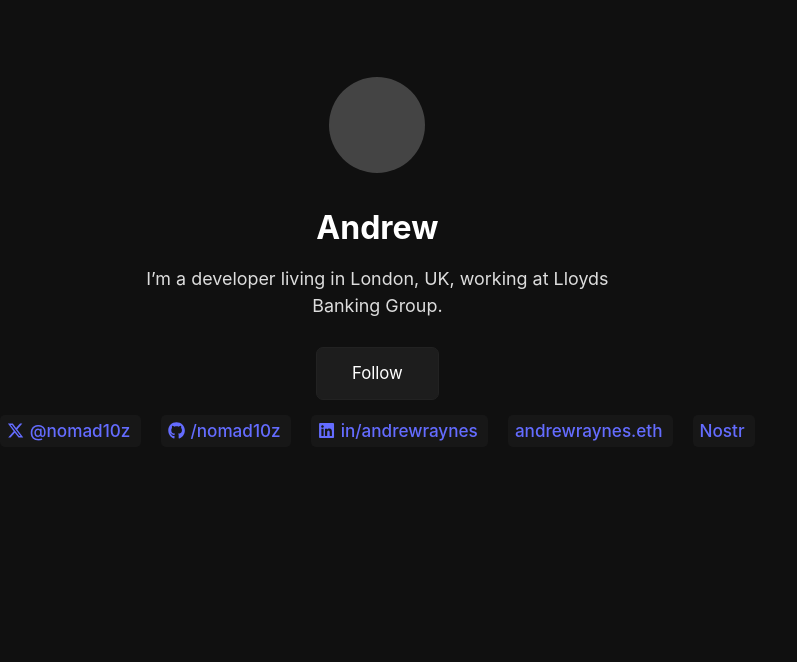
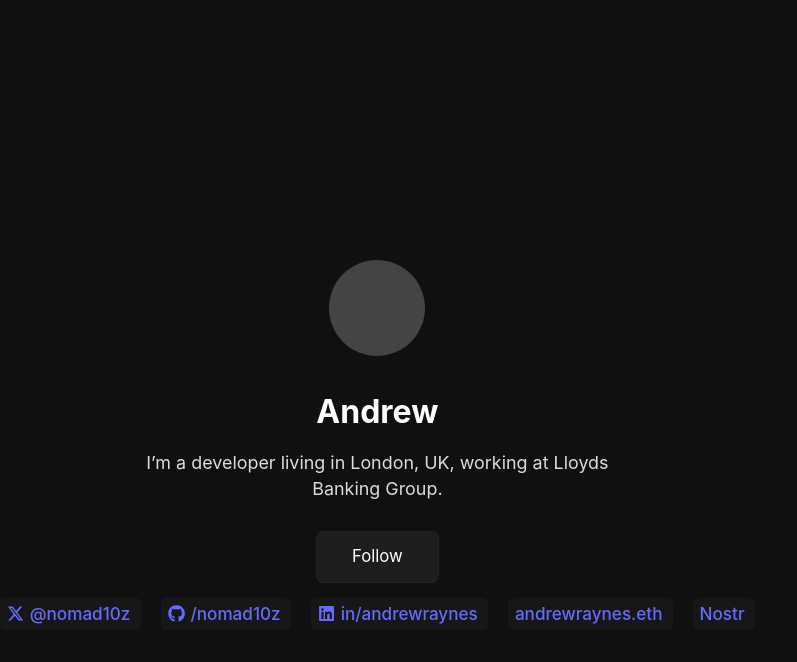
Before and after one commit to andrew-je/andrew.je, a React (Vite) app: page / in a window 1280 px wide. Shown: the top 662 px of the page, without its empty margins (0-797 px from the left). Built offline with nearby package versions, Linux system fonts and the light colour scheme.

Commit message:
Updated read.me

```diff
--- a/src/App.css
+++ b/src/App.css
@@ -14,6 +14,7 @@ body {
     display: flex;
     flex-direction: column;
     align-items: center;
+    justify-content: center;
     min-height: 100vh;
     padding: 45px 0;
     background: #101010;
@@ -24,7 +25,7 @@ body {
     display: flex;
     flex-direction: column;
     align-items: center;
-    margin-top: 2rem;
+    margin-top: 0;
   }
   .profile-avatar {
     width: 96px;
```
